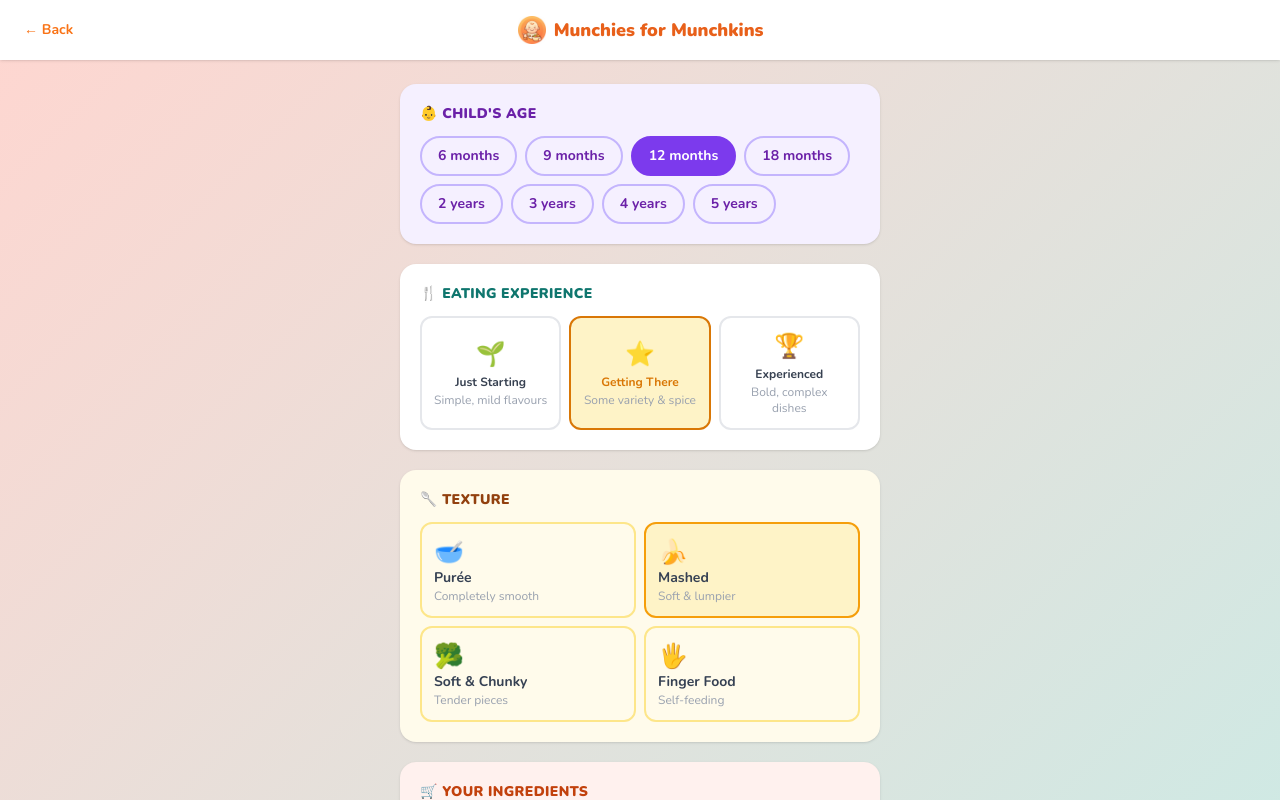
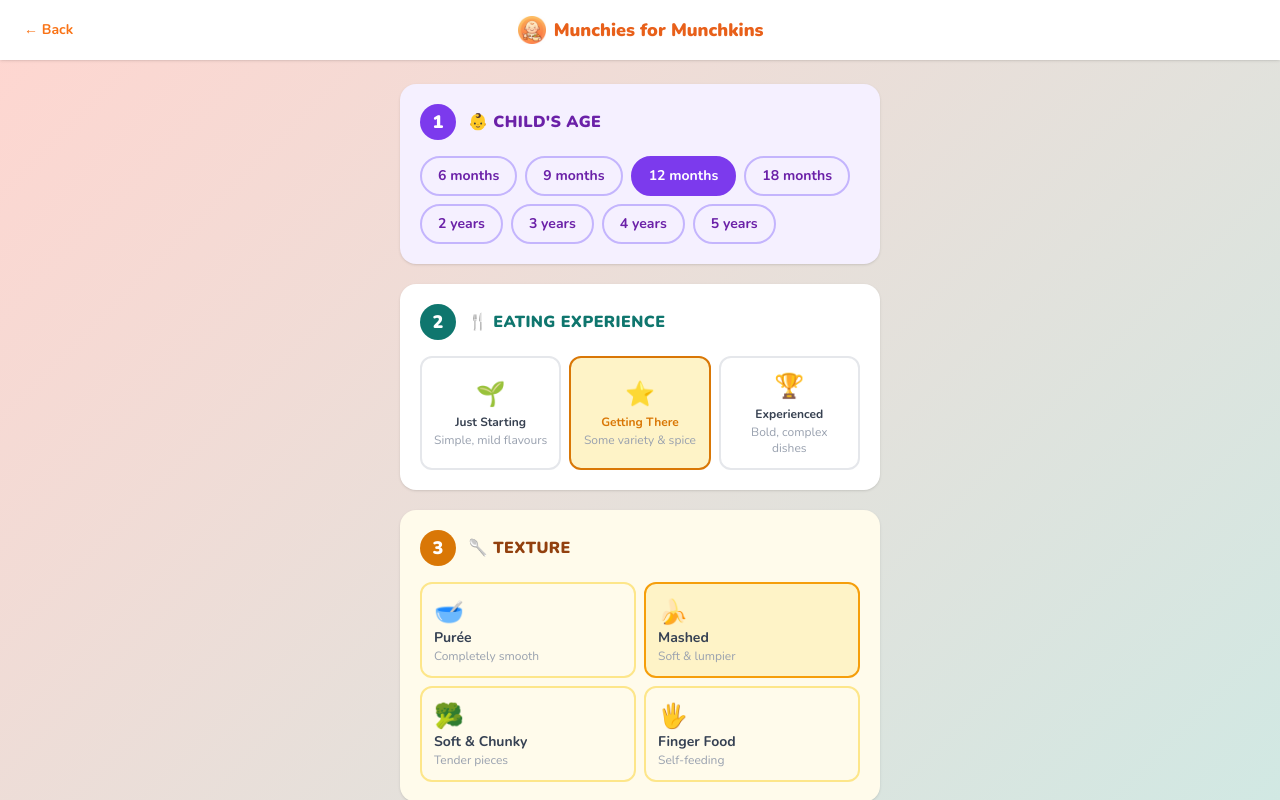
Before and after one commit to sabia-akbar-ali/munchies-for-munchkins, a Next.js app: page / in a window 1280 px wide. Both pictures are taken after a click on the button "Get Recipes 🍳". Shown: the top 800 px of the page. Built offline with nearby package versions, Linux system fonts and the light colour scheme.

Commit message:
Update page.tsx

```diff
--- a/app/page.tsx
+++ b/app/page.tsx
@@ -233,7 +233,10 @@ export default function Home() {
           <>
             {/* Age */}
             <div className="rounded-2xl p-5 shadow-sm" style={{ background: "#F5F0FF" }}>
-              <h3 className="font-black mb-3 text-sm uppercase tracking-wide" style={{ color: "#6B21A8" }}>👶 Child&apos;s Age</h3>
+              <div className="flex items-center gap-3 mb-4">
+                <div className="w-9 h-9 rounded-full flex items-center justify-center text-white font-black text-lg flex-shrink-0" style={{ background: "#7C3AED" }}>1</div>
+                <h3 className="font-black text-base uppercase tracking-wide" style={{ color: "#6B21A8" }}>👶 Child&apos;s Age</h3>
+              </div>
               <div className="flex flex-wrap gap-2">
                 {AGE_OPTIONS.map((a) => (
                   <button
@@ -254,7 +257,10 @@ export default function Home() {
 
             {/* Experience level */}
             <div className="bg-white rounded-2xl p-5 shadow-sm">
-              <h3 className="font-black mb-3 text-sm uppercase tracking-wide" style={{ color: "#0F766E" }}>🍴 Eating Experience</h3>
+              <div className="flex items-center gap-3 mb-4">
+                <div className="w-9 h-9 rounded-full flex items-center justify-center text-white font-black text-lg flex-shrink-0" style={{ background: "#0F766E" }}>2</div>
+                <h3 className="font-black text-base uppercase tracking-wide" style={{ color: "#0F766E" }}>🍴 Eating Experience</h3>
+              </div>
               <div className="grid grid-cols-3 gap-2">
                 {EXPERIENCE_OPTIONS.map((opt) => (
                   <button
@@ -277,7 +283,10 @@ export default function Home() {
 
             {/* Texture */}
             <div className="rounded-2xl p-5 shadow-sm" style={{ background: "#FFFBEB" }}>
-              <h3 className="font-black mb-3 text-sm uppercase tracking-wide" style={{ color: "#92400E" }}>🥄 Texture</h3>
+              <div className="flex items-center gap-3 mb-4">
+                <div className="w-9 h-9 rounded-full flex items-center justify-center text-white font-black text-lg flex-shrink-0" style={{ background: "#D97706" }}>3</div>
+                <h3 className="font-black text-base uppercase tracking-wide" style={{ color: "#92400E" }}>🥄 Texture</h3>
+              </div>
               <div className="grid grid-cols-2 gap-2">
                 {TEXTURE_OPTIONS.map((t) => {
                   const isDisabled =
@@ -308,7 +317,10 @@ export default function Home() {
 
             {/* Ingredients */}
             <div className="rounded-2xl p-5 shadow-sm" style={{ background: "#FFF1EE" }}>
-              <h3 className="font-black mb-3 text-sm uppercase tracking-wide" style={{ color: "#C2410C" }}>🛒 Your Ingredients</h3>
+              <div className="flex items-center gap-3 mb-4">
+                <div className="w-9 h-9 rounded-full flex items-center justify-center text-white font-black text-lg flex-shrink-0" style={{ background: "#F97316" }}>4</div>
+                <h3 className="font-black text-base uppercase tracking-wide" style={{ color: "#C2410C" }}>🛒 Your Ingredients</h3>
+              </div>
               <div className="relative">
                 <div className="flex gap-2 mb-1">
                   <input
```
